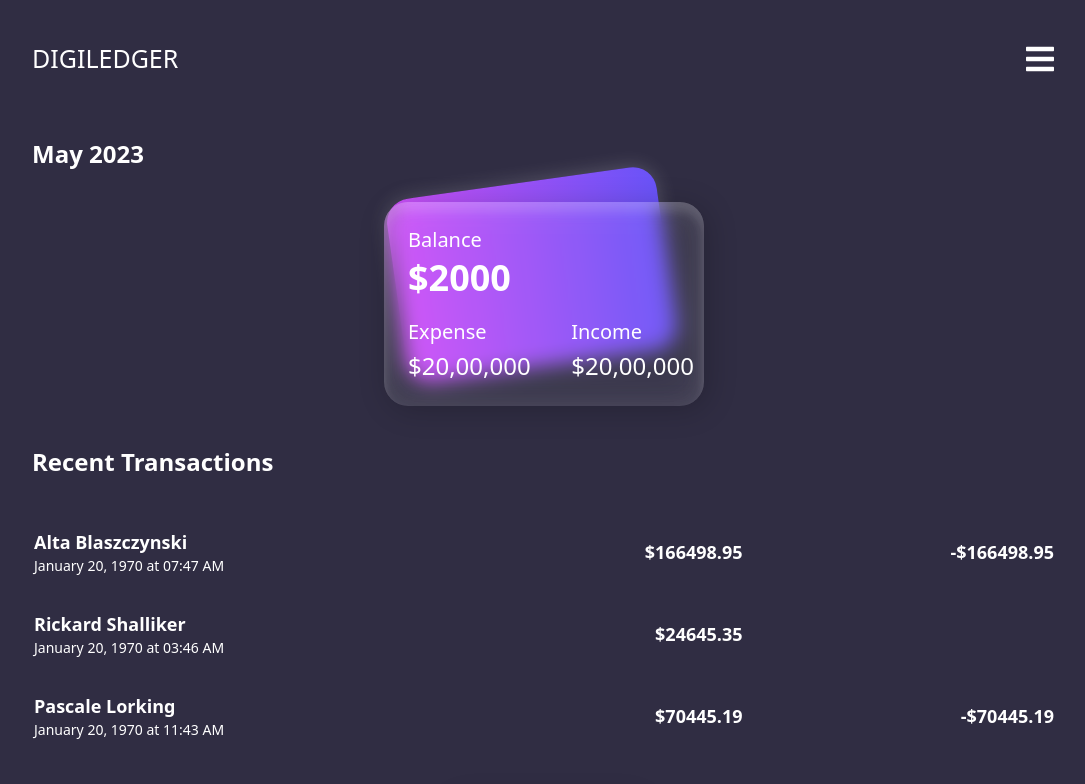
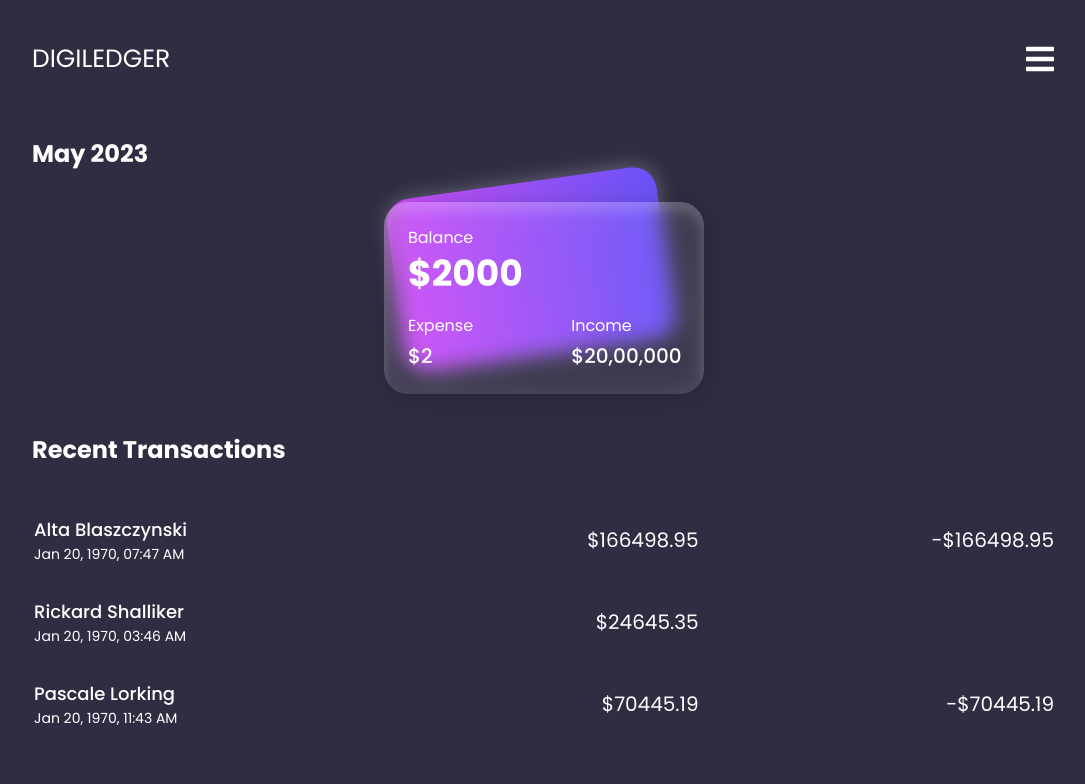
Before and after one commit to AnshumanMahato/Digiledger-Frontend, a React (Create React App) app: page / in a window 1280 px wide. Shown: the top 784 px of the page, without its empty margins (96-1181 px from the left). Built offline with nearby package versions, Linux system fonts and the light colour scheme.

Commit message:
minor css adjustments

```diff
--- a/src/App.jsx
+++ b/src/App.jsx
@@ -8,7 +8,7 @@ import Footer from "./components/Footer";
 
 function App() {
   return (
-    <div className="min-h-screen w-screen text-white bg-accent flex flex-col items-center pt-10 px-[10%]">
+    <div className="min-h-screen w-screen text-white bg-accent flex flex-col items-center pt-10 px-[10%] font-poppins">
       <Header />
       <main className="flex flex-col justify-between items-center w-full">
         <Section className="flex flex-col items-center">
--- a/src/components/BalanceCard.jsx
+++ b/src/components/BalanceCard.jsx
@@ -3,17 +3,17 @@ function BalanceCard() {
     <div className=" min-w-[20rem] w-full max-w-fit relative h-min card">
       <div className="w-full p-6 relative rounded-3xl glass">
         <div className="flex flex-col mb-5">
-          <span className="text-xl mb-1">Balance</span>
+          <span className="text-md mb-1">Balance</span>
           <span className=" text-4xl font-bold">$2000</span>
         </div>
         <div className="flex justify-between items-center">
           <div className="flex flex-col w-2/5">
-            <span className="text-xl mb-1">Expense</span>
-            <span className="text-2xl font-medium">$20,00,000</span>
+            <span className="text-md mb-1">Expense</span>
+            <span className="text-xl font-medium">$2</span>
           </div>
           <div className="flex flex-col w-2/5">
-            <span className="text-xl mb-1">Income</span>
-            <span className="text-2xl font-medium">$20,00,000</span>
+            <span className="text-md mb-1">Income</span>
+            <span className="text-xl font-medium">$20,00,000</span>
           </div>
         </div>
       </div>
--- a/src/components/Button.jsx
+++ b/src/components/Button.jsx
@@ -1,6 +1,6 @@
 function Button({ children }) {
   return (
-    <button className=" px-5 font-bold text-2xl py-3 rounded-xl glass bg-secondary">
+    <button className=" px-10 font-md text-md py-3 rounded-full shadow-primary shadow-md hover:shadow-lg active:shadow-lg hover:shadow-primary active:shadow-primary border border-primary">
       {children}
     </button>
   );
--- a/src/components/TransactionTable.jsx
+++ b/src/components/TransactionTable.jsx
@@ -34,12 +34,12 @@ function TransactionTable() {
         const date = new Date(transaction.date * 1);
         return (
           <div className="">
-            <p className="text-lg font-bold">{transaction.party}</p>
+            <p className="text-lg font-medium">{transaction.party}</p>
             <p className="text-sm text-gray-500">{`${new Intl.DateTimeFormat(
               "en-US",
               {
                 year: "numeric",
-                month: "long",
+                month: "short",
                 day: "numeric",
                 hour: "2-digit",
                 minute: "2-digit",
@@ -53,7 +53,7 @@ function TransactionTable() {
       label: "Amount",
       render: (transaction) => (
         <div className="flex justify-end items-center ml-10">
-          <p className="text-lg font-bold">{`$${transaction.amount}`}</p>
+          <p className="text-xl">{`$${transaction.amount}`}</p>
         </div>
       ),
     },
@@ -68,7 +68,7 @@ function TransactionTable() {
         );
         return (
           <div className={classes}>
-            <p className="text-lg font-bold">{`-$${transaction.amount}`}</p>
+            <p className="text-xl">{`-$${transaction.amount}`}</p>
           </div>
         );
       },
--- a/src/index.css
+++ b/src/index.css
@@ -28,12 +28,12 @@
   /* Firefox */
   * {
     scrollbar-width: thin;
-    scrollbar-color: #4a4474 transparent;
+    scrollbar-color: #4a4474 theme(colors.accent);
   }
 
   /* Chrome, Edge, and Safari */
   *::-webkit-scrollbar {
-    width: 12px;
+    width: 10px;
   }
 
   *::-webkit-scrollbar-track {
@@ -76,6 +76,6 @@
     @apply origin-top-left;
     @apply -rotate-[8deg];
 
-    box-shadow: 0px 0px 20px rgba(255, 255, 255, 0.2);
+    box-shadow: 0px 0px 20px rgba(255, 255, 255, 0.303);
   }
 }
--- a/tailwind.config.js
+++ b/tailwind.config.js
@@ -6,6 +6,7 @@ module.exports = {
   theme: {
     colors: {
       accent: "#302d43",
+      "accent-dark": "#181621",
       secondary: "#6953f7",
       primary: "#cd4ff7",
       white: colors.white,
```
